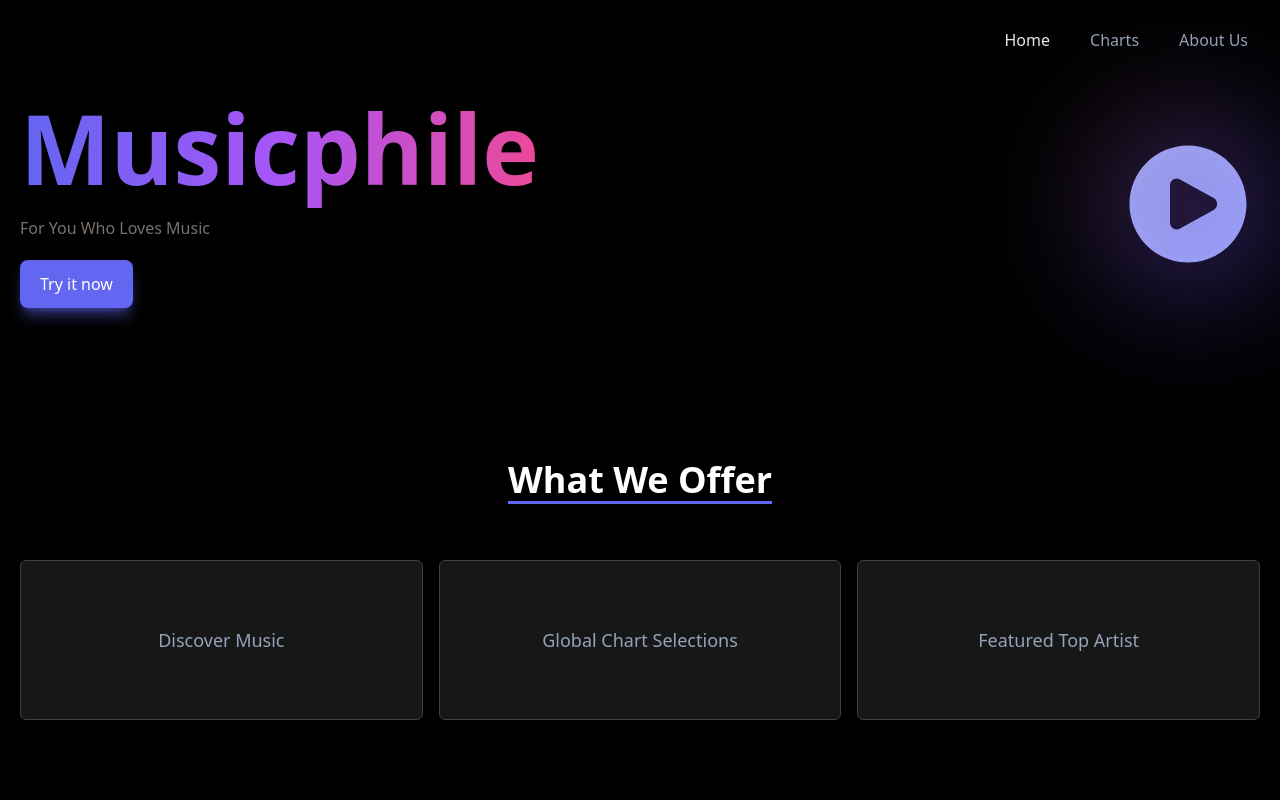
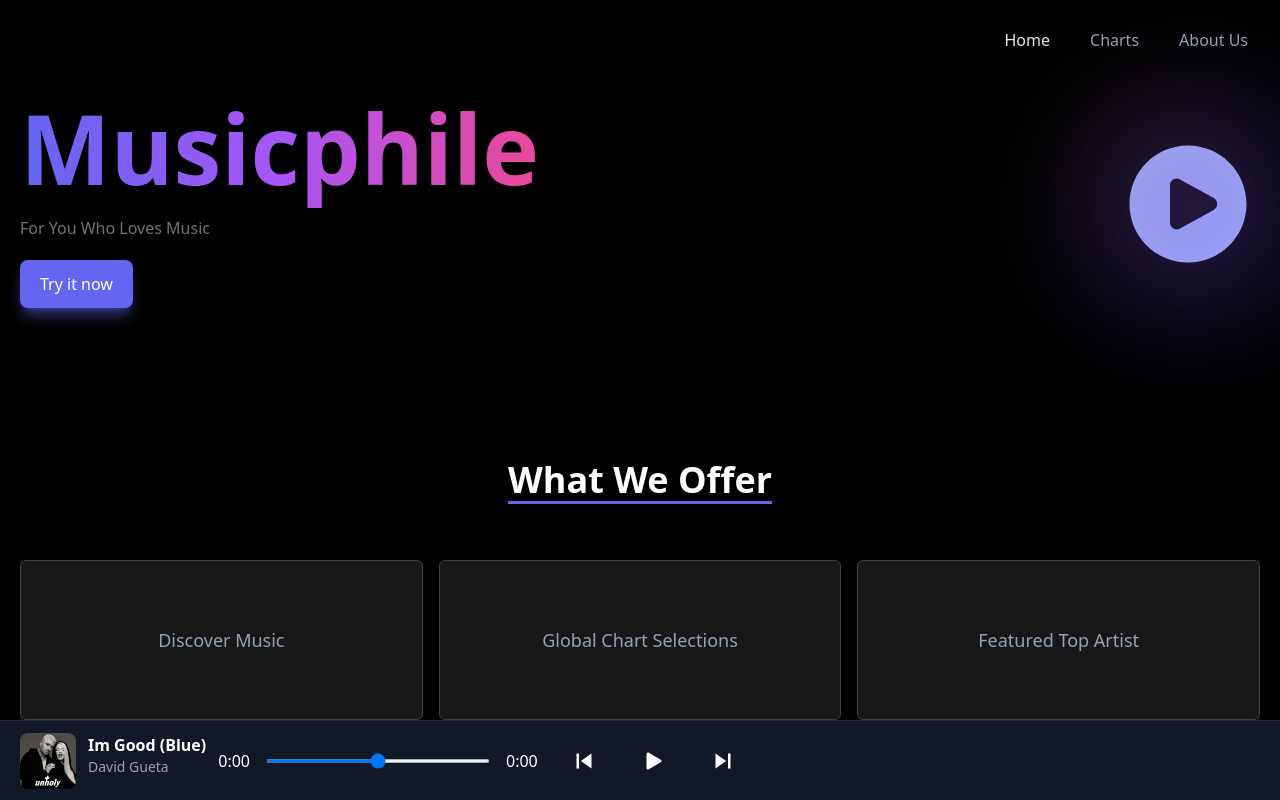
Before and after one commit to zacro14/musicphile, a Next.js app: page / in a window 1280 px wide. Shown: the top 800 px of the page. Built offline with nearby package versions, Linux system fonts and the light colour scheme.

Commit message:
update: add Music player

```diff
--- /dev/null
+++ b/components/Player/Control.tsx
@@ -0,0 +1,34 @@
+import React, { useState } from 'react'
+import { MdSkipNext, MdSkipPrevious } from 'react-icons/md'
+import {
+    BsArrowRepeat,
+    BsFillPauseFill,
+    BsFillPlayFill,
+    BsShuffle,
+} from 'react-icons/bs'
+
+const Control = () => {
+    const [playing, setPlaying] = useState<boolean>(false)
+
+    return (
+        <div className="flex items-center justify-around md:w-28 lg:w-52 2xl:w-80">
+            <MdSkipPrevious size={30} className="cursor-pointer text-white" />
+            {playing ? (
+                <BsFillPauseFill
+                    size={30}
+                    className="cursor-pointer text-white"
+                    onClick={() => setPlaying(!playing)}
+                />
+            ) : (
+                <BsFillPlayFill
+                    onClick={() => setPlaying(!playing)}
+                    size={30}
+                    className="cursor-pointer text-white"
+                />
+            )}
+            <MdSkipNext size={30} className=" cursor-pointer text-white" />
+        </div>
+    )
+}
+
+export default Control
--- /dev/null
+++ b/components/Player/SeekStatus.tsx
@@ -0,0 +1,21 @@
+import React from 'react'
+
+const SeekStatus = () => {
+    return (
+        <div className="hidden sm:flex flex-row items-center justify-center">
+            <p className="text-white">{'0:00'}</p>
+            <input
+                type="range"
+                step="any"
+                value={''}
+                min={0}
+                max={'90'}
+                //  onInput={onInput}
+                className="md:block w-24 md:w-56 2xl:w-96 h-1 mx-4 2xl:mx-6 rounded-lg cursor-pointer"
+            />
+            <p className="text-white">{'0:00'}</p>
+        </div>
+    )
+}
+
+export default SeekStatus
--- /dev/null
+++ b/components/Player/Track.tsx
@@ -0,0 +1,24 @@
+import Image from 'next/image'
+import React from 'react'
+import TrackImage from '@assets/image/200x200bb more_chart_2.webp'
+
+const Track = () => {
+    return (
+        <div className="flex">
+            <div className="relative h-14 w-14 mr-3">
+                <Image
+                    className="rounded-lg"
+                    src={TrackImage}
+                    alt={'now playing'}
+                    layout={'fill'}
+                />
+            </div>
+            <div className="flex flex-col">
+                <span className="font-bold">{'Im Good (Blue)'}</span>
+                <span className="text-sm text-slate-400">{'David Gueta'}</span>
+            </div>
+        </div>
+    )
+}
+
+export default Track
--- /dev/null
+++ b/components/Player/Volume.tsx
@@ -0,0 +1,7 @@
+import React from 'react'
+
+const Volume = () => {
+    return <div>Volume</div>
+}
+
+export default Volume
--- /dev/null
+++ b/components/Player/index.tsx
@@ -0,0 +1,18 @@
+import React from 'react'
+import Control from './Control'
+import SeekStatus from './SeekStatus'
+import Track from './Track'
+
+const MusicPlayer = () => {
+    return (
+        <div className="fixed h-20 w-full text-white bottom-0 bg-gray-900 z-10 border-t border-slate-300 border-opacity-10 py-3 px-5">
+            <div className="flex items-center gap-x-3">
+                <Track />
+                <SeekStatus />
+                <Control />
+            </div>
+        </div>
+    )
+}
+
+export default MusicPlayer
--- a/package.json
+++ b/package.json
@@ -13,7 +13,8 @@
         "next": "12.3.1",
         "next-seo": "^5.6.0",
         "react": "18.2.0",
-        "react-dom": "18.2.0"
+        "react-dom": "18.2.0",
+        "react-icons": "^4.6.0"
     },
     "devDependencies": {
         "@types/node": "18.8.3",
--- a/pages/_app.tsx
+++ b/pages/_app.tsx
@@ -3,11 +3,13 @@ import type { AppProps } from 'next/app'
 import { DefaultSeo } from 'next-seo'
 import seoconfig from 'seo.config'
 import Layout from '@components/Layout'
+import MusicPlayer from '@components/Player'
 
 function MyApp({ Component, pageProps }: AppProps) {
     return (
         <Layout>
             <DefaultSeo {...seoconfig} />
+            <MusicPlayer />
             <Component {...pageProps} />
         </Layout>
     )
```
Also changed, not shown: 1 other file (tests, documents, lock files or other folders).
